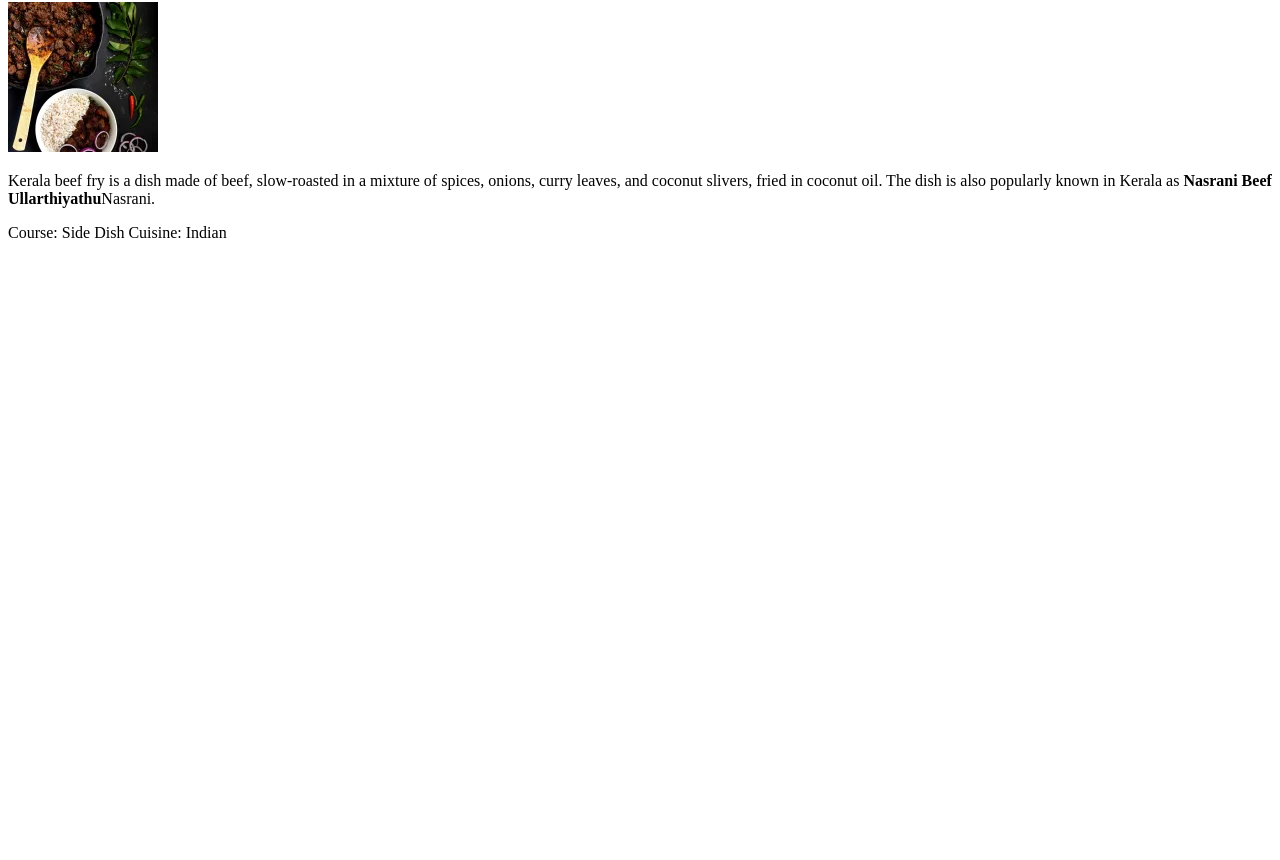
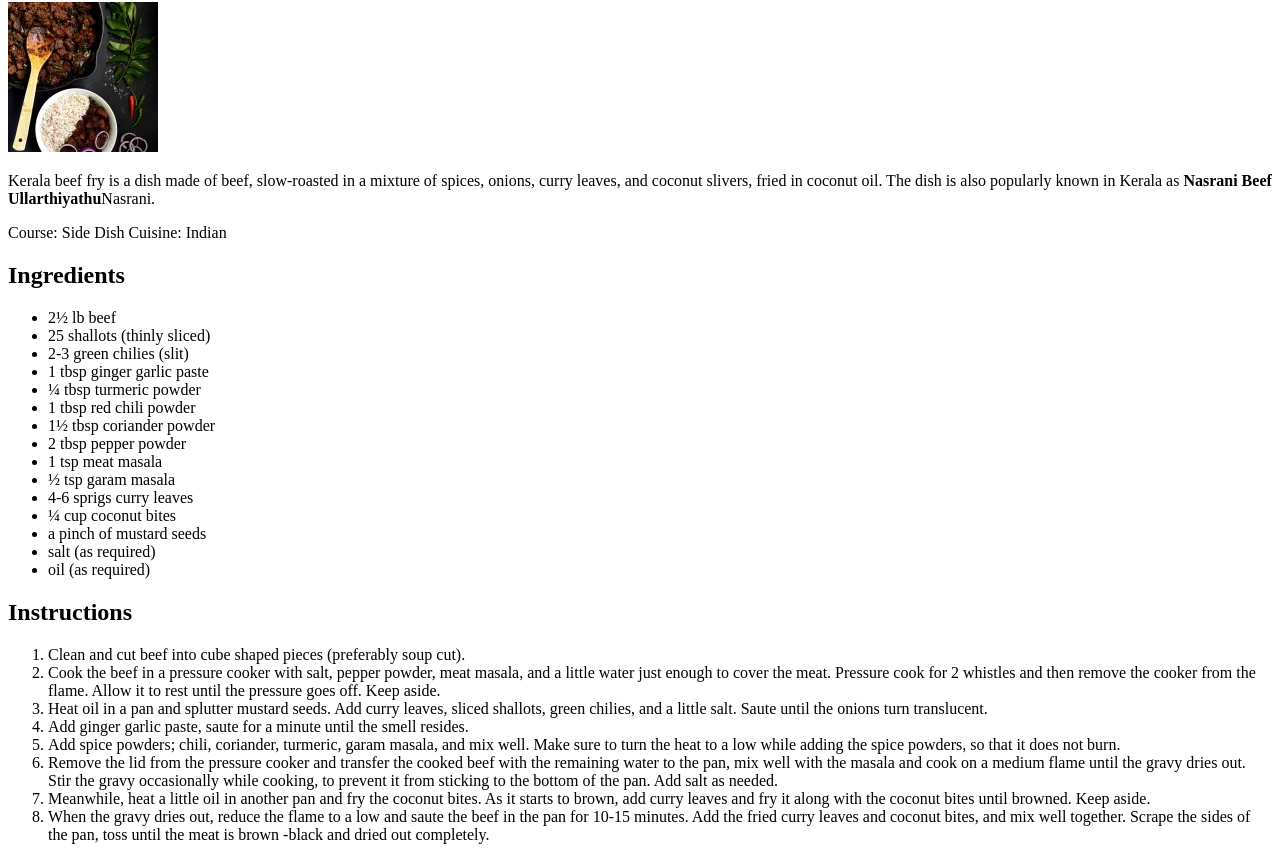
Before and after one commit to ashlin311/odin-recipes, a plain HTML site: page Recipes/Beef Fry.html in a window 1280 px wide. Shown: the part 78-938 px from the top of the page. Before the commit the page ends 800 px from the top, so only its background shows below. Drawn offline with Linux system fonts and the light colour scheme.

Commit message:
Beef fry recipe done

```diff
--- a/Recipes/Beef Fry.html
+++ b/Recipes/Beef Fry.html
@@ -11,3 +11,39 @@
         <p>Kerala beef fry is a dish made of beef, slow-roasted in a mixture of spices, onions, curry leaves, and coconut slivers, fried in coconut oil. The dish is also popularly known in Kerala as <strong>Nasrani Beef Ullarthiyathu</strong>Nasrani. </p>
         <p>Course: Side Dish
             Cuisine: Indian</p>
+        <p>
+            <h2>Ingredients</h2>
+            <ul>
+                <li>2½ lb beef</li>
+                <li>25 shallots (thinly sliced)</li>
+                <li>2-3 green chilies (slit)</li>
+                <li>1 tbsp ginger garlic paste</li>
+                <li>¼ tbsp turmeric powder</li>
+                <li>1 tbsp red chili powder</li>
+                <li>1½ tbsp coriander powder</li>
+                <li>2 tbsp pepper powder</li>
+                <li>1 tsp meat masala</li>
+                <li>½ tsp garam masala</li>
+                <li>4-6 sprigs curry leaves</li>
+                <li>¼ cup coconut bites</li>
+                <li>a pinch of mustard seeds</li>
+                <li>salt (as required)</li>
+                <li>oil (as required)</li>
+            </ul>
+
+        </p>
+        <p>
+            <h2>Instructions</h2>
+            <ol>
+                <li>Clean and cut beef into cube shaped pieces (preferably soup cut).</li>
+                <li>Cook the beef in a pressure cooker with salt, pepper powder, meat masala, and a little water just enough to cover the meat. Pressure cook for 2 whistles and then remove the cooker from the flame. Allow it to rest until the pressure goes off. Keep aside.</li>
+                <li>Heat oil in a pan and splutter mustard seeds. Add curry leaves, sliced shallots, green chilies, and a little salt. Saute until the onions turn translucent.</li>
+                <li>Add ginger garlic paste, saute for a minute until the smell resides.</li>
+                <li>Add spice powders; chili, coriander, turmeric, garam masala, and mix well. Make sure to turn the heat to a low while adding the spice powders, so that it does not burn.</li>
+                <li>Remove the lid from the pressure cooker and transfer the cooked beef with the remaining water to the pan, mix well with the masala and cook on a medium flame until the gravy dries out. Stir the gravy occasionally while cooking, to prevent it from sticking to the bottom of the pan. Add salt as needed.</li>
+                <li>Meanwhile, heat a little oil in another pan and fry the coconut bites. As it starts to brown, add curry leaves and fry it along with the coconut bites until browned. Keep aside.</li>
+                <li>When the gravy dries out, reduce the flame to a low and saute the beef in the pan for 10-15 minutes. Add the fried curry leaves and coconut bites, and mix well together. Scrape the sides of the pan, toss until the meat is brown -black and dried out completely.</li>
+
+            </ol>
+        </p>
+</html>
```
